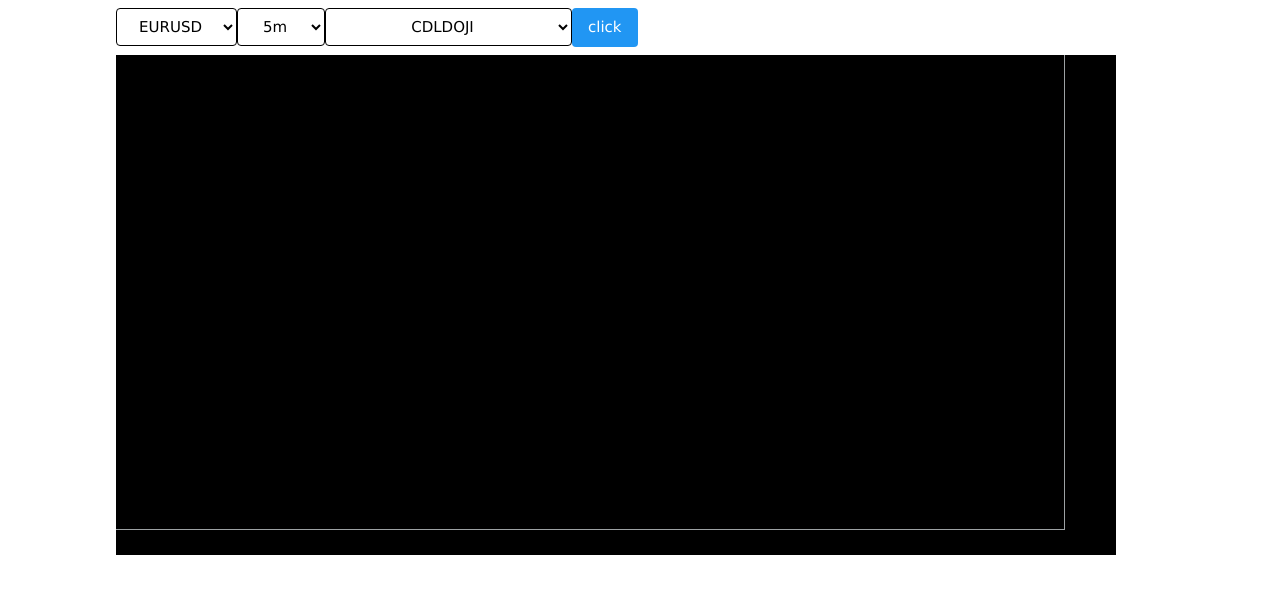
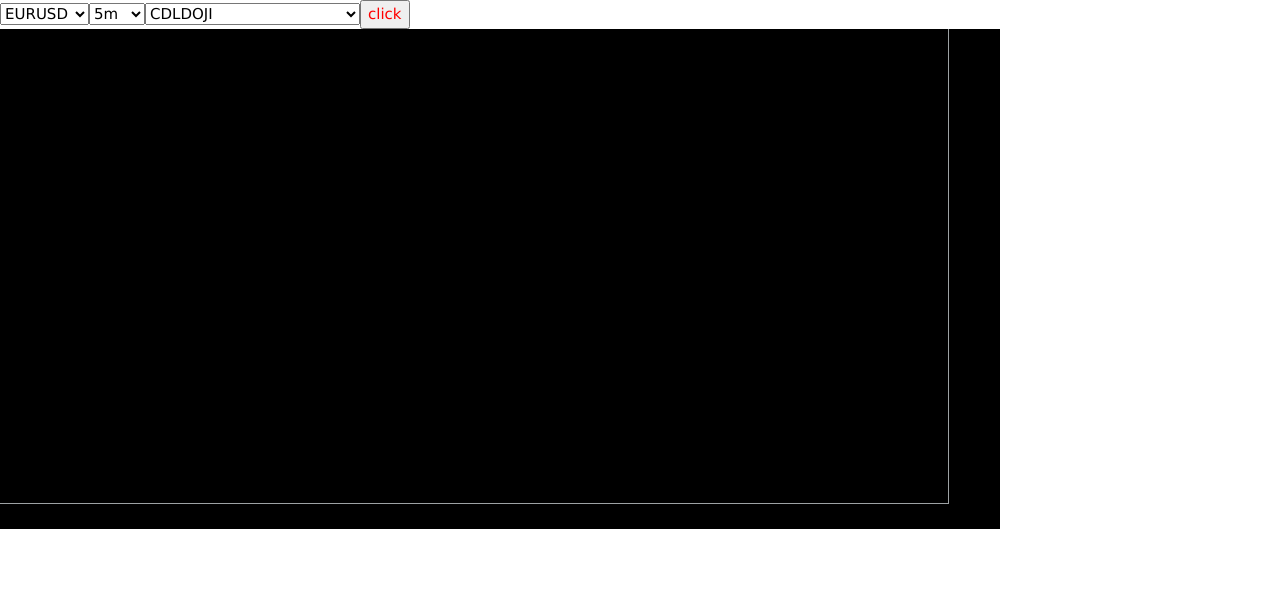
Before and after one commit to hasindusithmin/forex-chart, a plain HTML site: page index.html in a window 1280 px wide. Drawn offline with nearby package versions, Linux system fonts and the light colour scheme.

Commit message:
create again

```diff
--- a/index.html
+++ b/index.html
@@ -1,5 +1,6 @@
 <!DOCTYPE html>
 <html lang="en">
+
 <head>
     <meta charset="UTF-8">
     <meta http-equiv="X-UA-Compatible" content="IE=edge">
@@ -9,14 +10,16 @@
     <link rel="stylesheet" href="https://www.w3schools.com/w3css/4/w3.css">
     <link rel="icon" href="forex.png" type="image/png" sizes="16x16">
 </head>
+
 <body>
-    <div class="w3-padding w3-row" id="select" style="margin:0 100px;"></div>
+    <div class="w3-row" id="select"></div>
     <div class="w3-hide-small w3-hide-medium">
-        <div id="chart1" class="w3-panel" style="margin:0 100px;"></div>
+        <div id="chart1"></div>
     </div>
     <div class="w3-hide-large w3-mobile">
-        <div id="chart2" class="w3-margin-top"></div>
+        <div id="chart2"></div>
     </div>
     <script src="./index.js"></script>
 </body>
+
 </html>
--- a/index.js
+++ b/index.js
@@ -1,7 +1,7 @@
-const btnstyle = 'w3-button w3-round w3-border w3-border-black'
+const btnstyle = ''
 const currencies = ['eurusd', 'usdjpy', 'gbpusd', 'audusd', 'nzdusd', 'eurjpy', 'gbpjpy', 'eurgbp', 'eurcad', 'eursek', 'eurchf', 'eurhuf', 'eurjpy', 'usdcny', 'usdhkd', 'usdsgd', 'usdinr', 'usdmxn', 'usdphp', 'usdidr', 'usdthb', 'usdmyr', 'usdzar', 'usdrub']
-const timeframs = ['5m','15m','30m','60m','1h']
-const functions = ['cdldoji', 'cdldojistar','cdl2crows', 'cdl3blackcrows', 'cdl3inside', 'cdl3linestrike', 'cdl3outside', 'cdl3starsinsouth', 'cdl3whitesoldiers', 'cdlabandonedbaby', 'cdladvanceblock', 'cdlbelthold', 'cdlbreakaway', 'cdlclosingmarubozu', 'cdlconcealbabyswall', 'cdlcounterattack', 'cdldarkcloudcover', 'cdldragonflydoji', 'cdlengulfing', 'cdleveningdojistar', 'cdleveningstar', 'cdlgapsidesidewhite', 'cdlgravestonedoji', 'cdlhammer', 'cdlhangingman', 'cdlharami', 'cdlharamicross', 'cdlhighwave', 'cdlhikkake', 'cdlhikkakemod', 'cdlhomingpigeon', 'cdlidentical3crows', 'cdlinneck', 'cdlinvertedhammer', 'cdlkicking', 'cdlkickingbylength', 'cdlladderbottom', 'cdllongleggeddoji', 'cdllongline', 'cdlmarubozu', 'cdlmatchinglow', 'cdlmathold', 'cdlmorningdojistar', 'cdlmorningstar', 'cdlonneck', 'cdlpiercing', 'cdlrickshawman', 'cdlrisefall3methods', 'cdlseparatinglines', 'cdlshootingstar', 'cdlshortline', 'cdlspinningtop', 'cdlstalledpattern', 'cdlsticksandwich', 'cdltakuri', 'cdltasukigap', 'cdlthrusting', 'cdltristar', 'cdlunique3river', 'cdlupsidegap2crows', 'cdlxsidegap3methods']
+const timeframs = ['5m', '15m', '30m', '60m', '1h']
+const functions = ['cdldoji', 'cdldojistar', 'cdl2crows', 'cdl3blackcrows', 'cdl3inside', 'cdl3linestrike', 'cdl3outside', 'cdl3starsinsouth', 'cdl3whitesoldiers', 'cdlabandonedbaby', 'cdladvanceblock', 'cdlbelthold', 'cdlbreakaway', 'cdlclosingmarubozu', 'cdlconcealbabyswall', 'cdlcounterattack', 'cdldarkcloudcover', 'cdldragonflydoji', 'cdlengulfing', 'cdleveningdojistar', 'cdleveningstar', 'cdlgapsidesidewhite', 'cdlgravestonedoji', 'cdlhammer', 'cdlhangingman', 'cdlharami', 'cdlharamicross', 'cdlhighwave', 'cdlhikkake', 'cdlhikkakemod', 'cdlhomingpigeon', 'cdlidentical3crows', 'cdlinneck', 'cdlinvertedhammer', 'cdlkicking', 'cdlkickingbylength', 'cdlladderbottom', 'cdllongleggeddoji', 'cdllongline', 'cdlmarubozu', 'cdlmatchinglow', 'cdlmathold', 'cdlmorningdojistar', 'cdlmorningstar', 'cdlonneck', 'cdlpiercing', 'cdlrickshawman', 'cdlrisefall3methods', 'cdlseparatinglines', 'cdlshootingstar', 'cdlshortline', 'cdlspinningtop', 'cdlstalledpattern', 'cdlsticksandwich', 'cdltakuri', 'cdltasukigap', 'cdlthrusting', 'cdltristar', 'cdlunique3river', 'cdlupsidegap2crows', 'cdlxsidegap3methods']
 const selectForCurrency = document.createElement('select');
 const selectForTimeFrame = document.createElement('select');
 const selectForFunctons = document.createElement('select');
@@ -29,8 +29,9 @@ window.addEventListener('DOMContentLoaded', (event) => {
         opt.innerText = func.toUpperCase();
         selectForFunctons.appendChild(opt);
     }
-    button.className = 'w3-button w3-round w3-blue';
+    button.className = btnstyle;
     button.innerText = 'click'
+    button.style.color = 'red'
     document.getElementById('select').appendChild(selectForCurrency)
     document.getElementById('select').appendChild(selectForTimeFrame)
     document.getElementById('select').appendChild(selectForFunctons)
@@ -109,17 +110,17 @@ const candleSeries1 = chart1.addCandlestickSeries(opt2);
 const candleSeries2 = chart2.addCandlestickSeries(opt2);
 
 
-button.onclick = ()=>{
+button.onclick = () => {
         const cross = selectForCurrency.value;
         const timeframe = selectForTimeFrame.value;
         const func = selectForFunctons.value;
         fetch(`https://forex-codeunity.herokuapp.com/yahoo/history/${cross}?interval=${timeframe}`)
-    .then(res=>res.json())
-    .then(data=>{
+            .then(res => res.json())
+            .then(data => {
                 const candlestick = [];
-      data.forEach(dt=>{
+                data.forEach(dt => {
                     let candle = {}
-        candle['time'] = dt.Datetime/1000+19800;
+                    candle['time'] = dt.Datetime / 1000 + 19800;
                     candle['open'] = parseFloat(dt.Open.toFixed(4));
                     candle['high'] = parseFloat(dt.High.toFixed(4));
                     candle['low'] = parseFloat(dt.Low.toFixed(4));
@@ -129,11 +130,11 @@ button.onclick = ()=>{
                 candleSeries1.setData(candlestick);
                 candleSeries2.setData(candlestick);
                 fetch(`https://pattern-codeunity.herokuapp.com/point/${cross}/${timeframe}/${func}`)
-        .then(r=>r.json())
-          .then(dt=>{
+                    .then(r => r.json())
+                    .then(dt => {
                         const markers = []
-            dt.forEach(d=>{
-              markers.push({ time: d, position: 'aboveBar', color: '#ffffff', shape: 'arrowDown'})
+                        dt.forEach(d => {
+                            markers.push({ time: d, position: 'aboveBar', color: '#ffffff', shape: 'arrowDown' })
                         })
                         candleSeries1.setMarkers(markers)
                         candleSeries2.setMarkers(markers)
```
Lines whose indentation alone changed are shown as unchanged.
